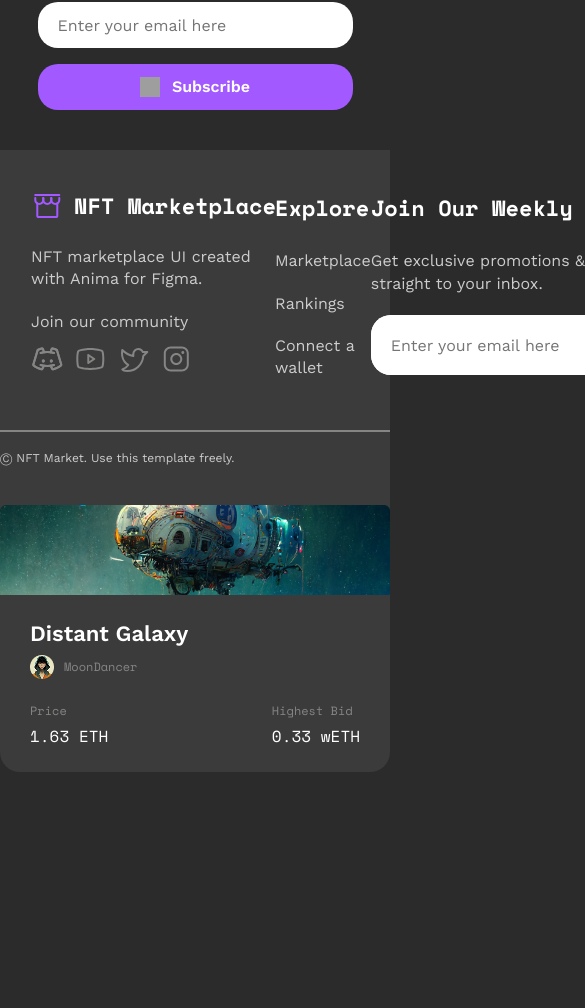
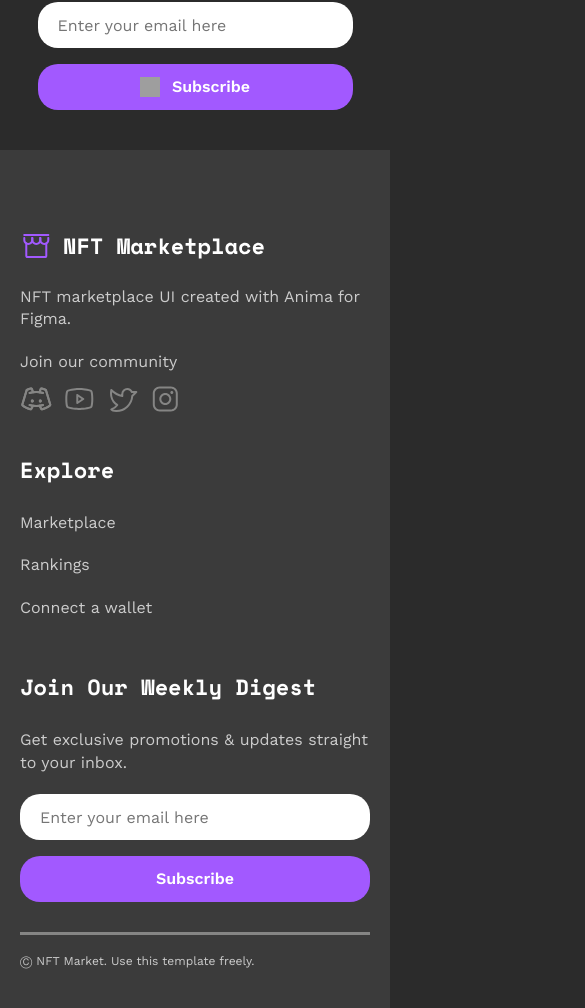
Before and after one commit to dimajpeg/react-good-food, a React (Create React App) app: page / in a window 390 px wide. Shown: the part 6906-7914 px from the top of the page, 585 px wide, since content can reach past the window. Before the commit the page ends 7678 px from the top, so only its background shows below. Built offline with nearby package versions, Linux system fonts and the light colour scheme; grey boxes are pictures that could not be loaded.

Commit message:
добавил адаптив для секции Footer, улучшил отображение на мобильных устройствах

```diff
--- a/src/components/Footer/Footer.jsx
+++ b/src/components/Footer/Footer.jsx
@@ -7,7 +7,7 @@ function Footer({ data: footerData = {} }) {
   const author = footerData.author || {};
 
   return (
-    <footer>
+    <footer className={styles.footer}>
       <div className={styles.container}>
         <div className={styles.row}>
           <div className={styles.column}>
--- a/src/components/Footer/Footer.module.css
+++ b/src/components/Footer/Footer.module.css
@@ -1,21 +1,26 @@
-footer {
+.footer {
   background: var(--background---secondary);
-  border-radius:  0 0 20px 20px;
+  border-radius: 0 0 20px 20px;
 
 }
 
 .container {
   max-width: 1050px;
   margin: 0 auto;
+
 }
 
 .container .row {
   display: flex;
   justify-content: space-between;
   max-width: 100%;
+  gap: 30px;
   margin: 0 auto;
   padding: 40px 31px 30px;
-
+  padding-bottom: 30px;
+  /* Отступ до hr */
+  border-bottom: 1px solid var(--caption-label-text);
+  /* Заменяем hr на border */
 }
 
 .column {}
@@ -240,3 +245,94 @@ footer {
   line-height: 140%;
   color: var(--text);
 }
+
+@media (max-width: 1023px) {
+  .footer {
+    background: var(--background---secondary);
+    /* Добавляем боковые отступы */
+    border-radius: 0px;
+  }
+
+  .container {
+    max-width: 690px;
+    /* Контейнер теперь на всю ширину */
+  }
+
+  /* ГЛАВНОЕ ИЗМЕНЕНИЕ: делаем колонки вертикальными */
+  .container .row {
+    flex-direction: column;
+    gap: 30px;
+    height: auto;
+    padding: 40px 0px 30px;
+  }
+
+
+  /* Увеличиваем ширину текста и формы, чтобы они выглядели лучше */
+  .column p,
+  .container form p {
+    width: auto;
+    /* Убираем фиксированную ширину */
+    max-width: 330px;
+    /* Но ограничиваем, чтобы не было слишком длинных строк */
+  }
+
+  .subscribe {
+    width: 100%;
+    /* Растягиваем на всю ширину */
+    max-width: 420px;
+  }
+
+  .container>p {
+    margin: 0px;
+    margin-top: 20px;
+  }
+
+  .nft {
+    display: none;
+    /* Скрываем карточку NFT */
+  }
+}
+
+
+@media (max-width: 835px) {
+  @media (max-width: 834px) {
+    .footer {
+      padding: 40px 20px;
+      /* Уменьшаем боковые отступы */
+    }
+
+    .row {
+      /* На мобильном каждая колонка - это отдельный блок */
+      /* flex-direction: column; уже задан для планшета */
+    }
+
+    /* Делаем так, чтобы текст и форма не были слишком широкими */
+    .column p,
+    .container form p {
+      max-width: none;
+      /* Убираем ограничение с планшета */
+      width: 100%;
+    }
+
+    /* --- Адаптив для формы подписки --- */
+    .subscribe {
+      flex-direction: column;
+      gap: 16px;
+      width: 100%;
+      height: auto;
+      background: none;
+    }
+
+    .subscribe input {
+      width: 100%;
+      height: 46px;
+      box-sizing: border-box;
+      padding: 0 20px;
+    }
+
+    .subscribe button {
+      width: 100%;
+      height: 46px;
+    }
+  }
+}
```
